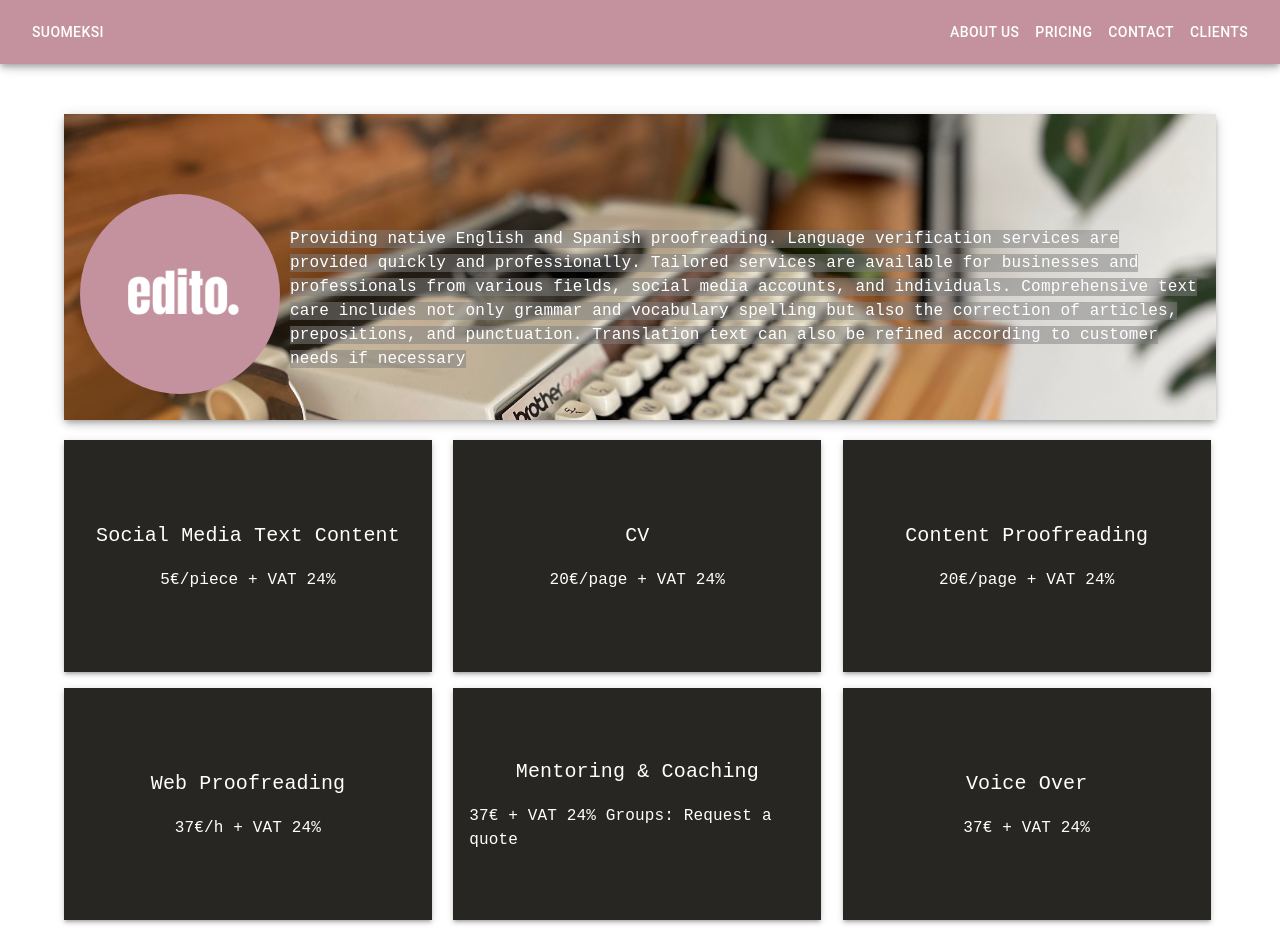
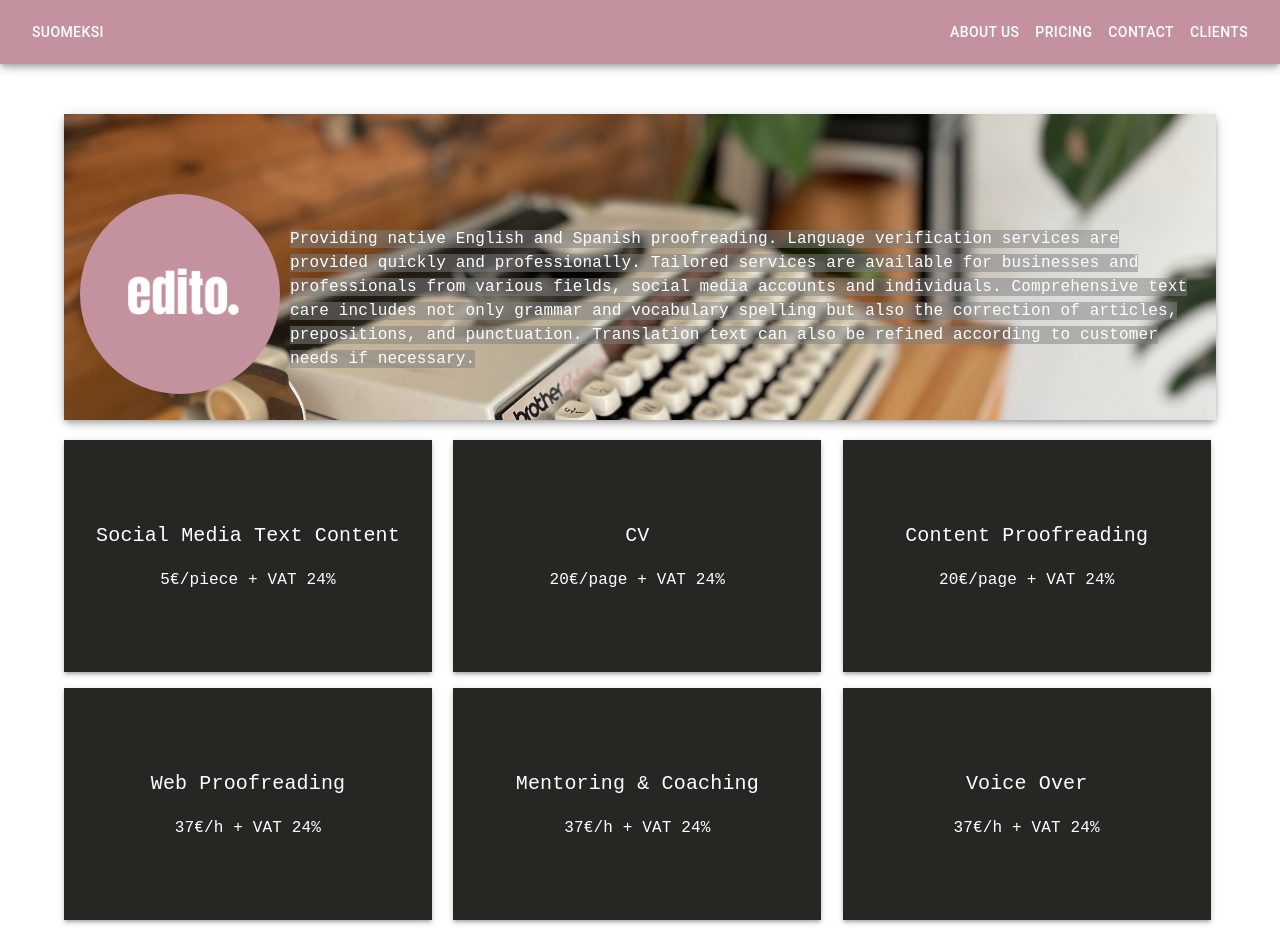
Before and after one commit to Orelso/edito, a React (Create React App) app: page / in a window 1280 px wide. Shown: the top 952 px of the page. Built offline with nearby package versions, Linux system fonts and the light colour scheme; a web font is replaced by a local one.

Commit message:
update 10

```diff
--- a/src/App.js
+++ b/src/App.js
@@ -35,7 +35,7 @@ const englishBoxData = [
     text: "Social Media Text Content",
     price: "5€/piece + VAT 24%",
     hoverText:
-      "Includes vocabulary, grammar, punctuation, sentence structure, proofreading and corrections, as well as any fluency improvement suggestions for one publication. Up to 140 characters.",
+      "Includes vocabulary, grammar, punctuation, sentence structure, proofreading and corrections, as well as any fluency improvement suggestions for one publication. Up to 280 characters.",
   },
   {
     id: 2,
@@ -49,7 +49,7 @@ const englishBoxData = [
     text: "Content Proofreading",
     price: "20€/page + VAT 24%",
     hoverText:
-      "Proofreading and correction of various types of text such as articles, content texts, educational materials, advertisements, product descriptions, and menus. Includes vocabulary, grammar, punctuation, and sentence structure proofreading and corrections, as well as any fluency improvement suggestions. Title pages are free(2-3 words)",
+      "Proofreading and correction of various types of text such as articles, content texts, educational materials, advertisements, product descriptions, and menus. Includes vocabulary, grammar, punctuation, and sentence structure proofreading and corrections, as well as any fluency improvement suggestions. Title pages are free",
   },
   {
     id: 4,
@@ -61,14 +61,14 @@ const englishBoxData = [
   {
     id: 5,
     text: "Mentoring & Coaching",
-    price: "37€ + VAT 24% Groups: Request a quote",
+    price: "37€/h + VAT 24%",
     hoverText:
-      "Tailored native conversation and pronunciation coaching for groups and individuals, offered both in-person and online according to the customer's needs.",
+      "Tailored native conversation and pronunciation coaching for groups and individuals, offered both in-person and online according to the customer's needs. *Groups: Request a quote*",
   },
   {
     id: 6,
     text: "Voice Over",
-    price: "37€ + VAT 24%",
+    price: "37€/h + VAT 24%",
     hoverText:
       "Native text-to-speech service for various types of texts in English or Spanish.",
   },
@@ -80,7 +80,7 @@ const finnishBoxData = [
     text: "Sosiaalisen median sisällöt",
     price: "5€/kpl + ALV 24%",
     hoverText:
-      "Sisältää sanaston, kieliopin, välimerkkien ja lauserakenteen oikoluvun ja korjaukset sekä mahdolliset sujuvuuden korjausehdotukset yhdelle julkaisulle. Enintään 140 merkkiä.",
+      "Sisältää sanaston, kieliopin, välimerkkien ja lauserakenteen oikoluvun ja korjaukset sekä mahdolliset sujuvuuden korjausehdotukset yhdelle julkaisulle. Enintään 280 merkkiä.",
   },
   {
     id: 2,
@@ -272,7 +272,7 @@ function App() {
                 component="span"
               >
                 {language === "en" ? (
-                  "Providing native English and Spanish proofreading. Language verification services are provided quickly and professionally. Tailored services are available for businesses and professionals from various fields, social media accounts, and individuals. Comprehensive text care includes not only grammar and vocabulary spelling but also the correction of articles, prepositions, and punctuation. Translation text can also be refined according to customer needs if necessary"
+                  "Providing native English and Spanish proofreading. Language verification services are provided quickly and professionally. Tailored services are available for businesses and professionals from various fields, social media accounts and individuals. Comprehensive text care includes not only grammar and vocabulary spelling but also the correction of articles, prepositions, and punctuation. Translation text can also be refined according to customer needs if necessary."
                 ) : language === "fi" ? (
                   <>
                     Natiivit englannin- ja espanjan kielen oikoluku- ja
@@ -288,7 +288,7 @@ function App() {
                     sopivaksi.
                   </>
                 ) : (
-                  "Providing native English and Spanish proofreading. Checking services are provided quickly and professionally. Tailored services are available for businesses and professionals from various fields, social media accounts, and individuals. Comprehensive text care includes not only grammar and vocabulary spelling but also the correction of articles, prepositions, and punctuation. Translation text can also be refined according to customer needs if necessary"
+                  "Providing native English and Spanish proofreading. Language verification services are provided quickly and professionally. Tailored services are available for businesses and professionals from various fields, social media accounts and individuals. Comprehensive text care includes not only grammar and vocabulary spelling but also the correction of articles, prepositions, and punctuation. Translation text can also be refined according to customer needs if necessary."
                 )}
               </Typography>
             </Box>
```
